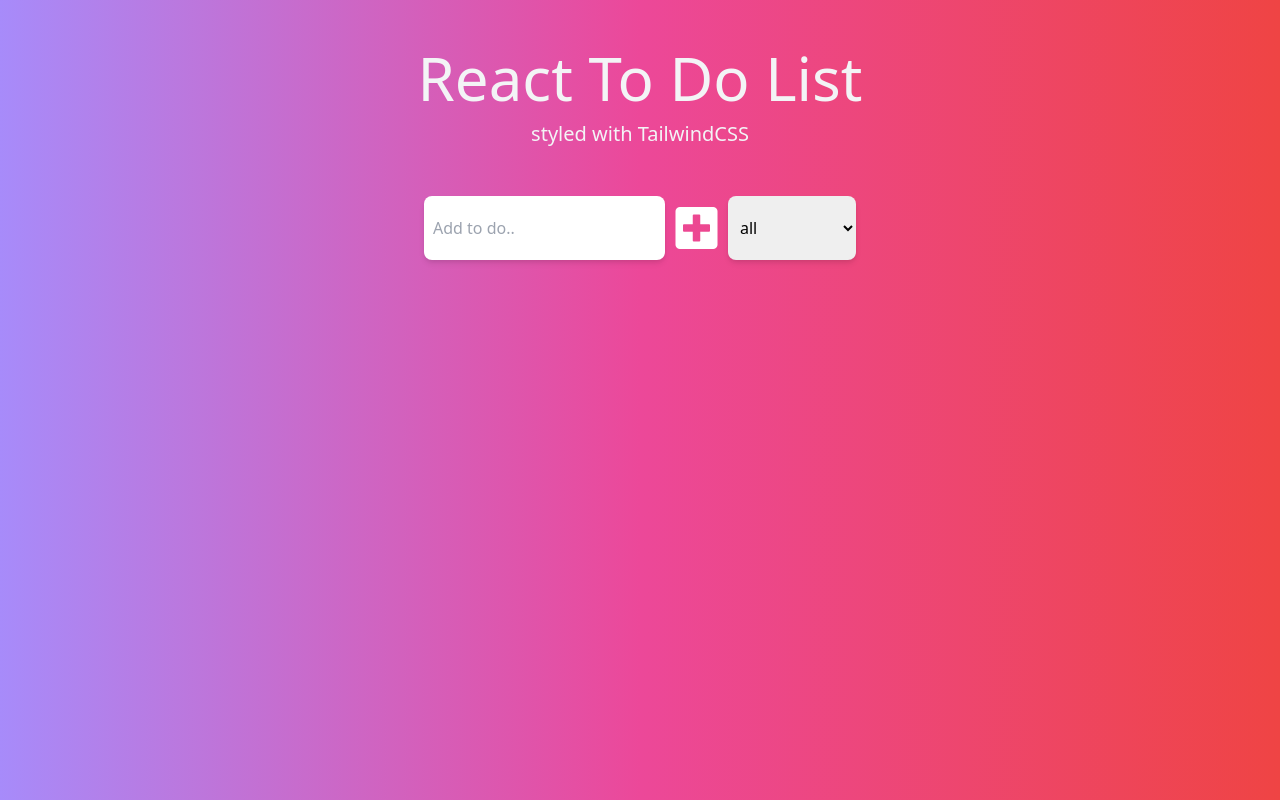
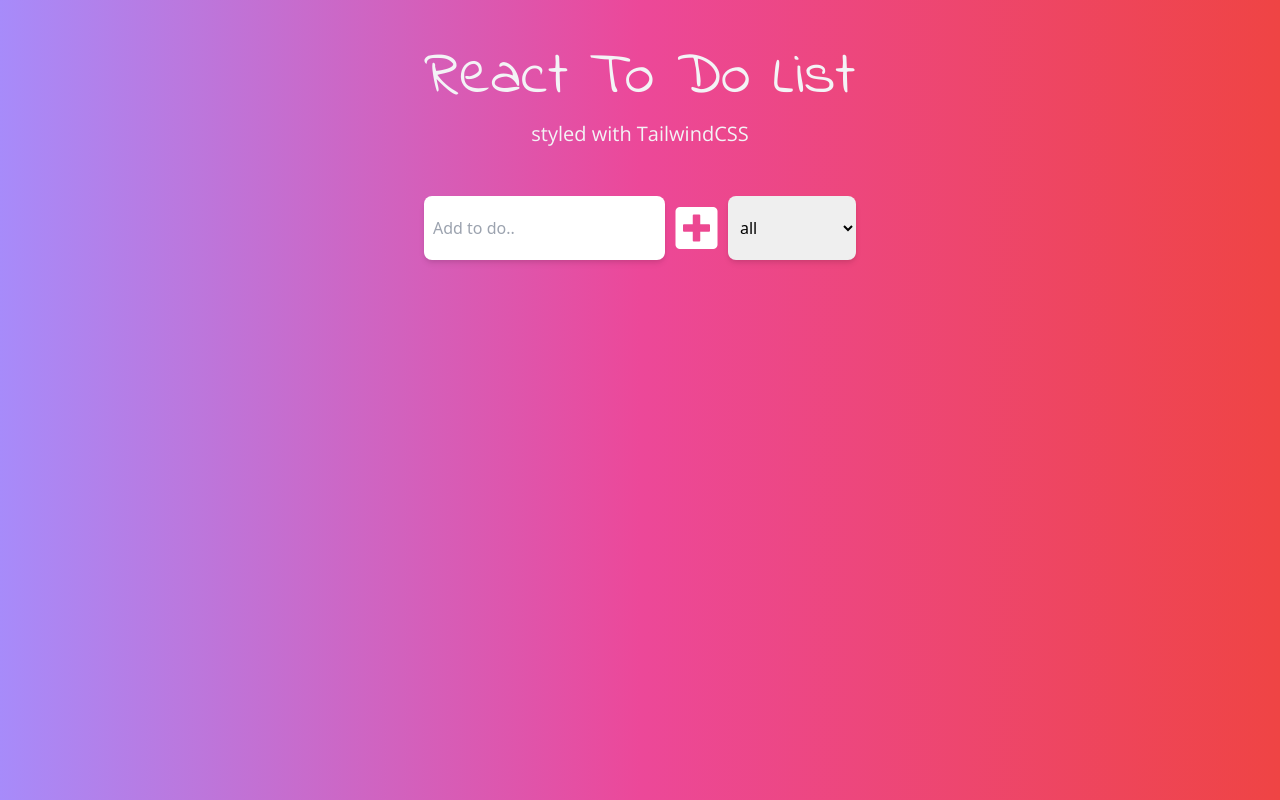
Before and after one commit to YuriDevAT/to-do-list-with-3-columns, a React (Create React App) app: page / in a window 1280 px wide. Built offline with nearby package versions, Linux system fonts and the light colour scheme.

Commit message:
changed font usind google fonts

```diff
--- a/public/index.html
+++ b/public/index.html
@@ -8,6 +8,8 @@
       name="description"
       content="Web site created using create-react-app"
     />
+    <link rel="preconnect" href="https://fonts.gstatic.com">
+<link href="https://fonts.googleapis.com/css2?family=Indie+Flower&family=Open+Sans&display=swap" rel="stylesheet">
     <link href="https://unpkg.com/tailwindcss@^1.0/dist/tailwind.min.css" rel="stylesheet">
     <!--
       manifest.json provides metadata used when your web app is installed on a
@@ -25,15 +27,11 @@
     -->
     <title>React To-do-list</title>
     <link
-      href="https://fonts.googleapis.com/css?family=Poppins&display=swap"
-      rel="stylesheet"
-    />
-    <link
       rel="stylesheet"
       href="https://cdnjs.cloudflare.com/ajax/libs/font-awesome/5.12.1/css/all.min.css"
       integrity="sha256-mmgLkCYLUQbXn0B1SRqzHar6dCnv9oZFPEC1g1cwlkk="
-      crossorigin="anonymous"
-    />
+      crossorigin="anonymous"    />
+
   </head>
   <body>
     <noscript>You need to enable JavaScript to run this app.</noscript>
--- a/src/App.js
+++ b/src/App.js
@@ -49,8 +49,8 @@
   return (
     <div className="bg-gradient-to-r from-purple-400 via-pink-500 to-red-500 min-w-screen min-h-screen text-center box-border">
       <header className="py-12 text-gray-100 font-sans">
-        <h1 className="text-3xl sm:text-6xl">React To Do List</h1>
-        <h2 className="text-lg sm:text-xl mt-3">styled with TailwindCSS</h2>
+        <h1 className="text-4xl sm:text-6xl font-react-font">React To Do List</h1>
+        <h2 className="text-lg sm:text-xl mt-3 font-subheading">styled with TailwindCSS</h2>
       </header>
       <Form
       input={input}
--- a/tailwind.config.js
+++ b/tailwind.config.js
@@ -2,7 +2,13 @@
   purge: ['./src/**/*.{js,jsx,ts,tsx}', './public/index.html'],
   darkMode: false, // or 'media' or 'class'
   theme: {
-    extend: {},
+    extend: {
+    },
+    fontFamily: {
+      'react-font': ['"Indie Flower", cursive'],
+      'subheading': ['"Open Sans", sans-serif'],
+    },
+
   },
   variants: {
     extend: {},
```
